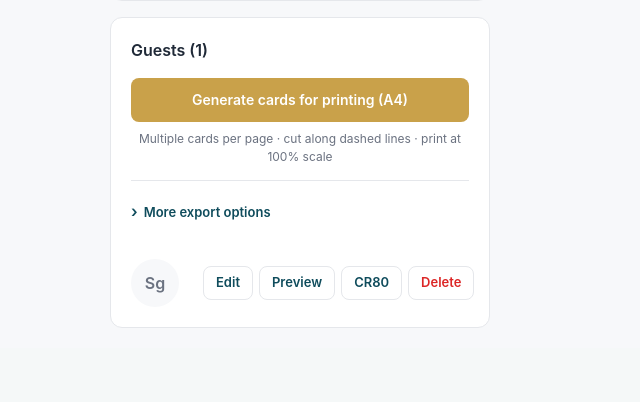
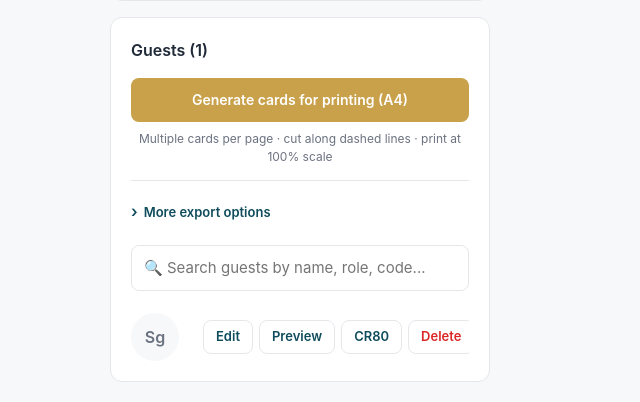
Before and after one commit to Abdelrhman-Rayis/event-cards-system, a Flask app: template event_cards/templates/index.html in a window 1280 px wide. Shown: the part 518-920 px from the top of the page, without its empty margins (0-640 px from the left). Before the commit the page ends 846 px from the top, so only its background shows below. Run offline with Flask 3, Linux system fonts and the light colour scheme; the template is opened without the code that fills it: most values are stand-ins (such as "Sample title", 1, 10 or a date in 2020).

Commit message:
Add guest search filter and scrollable list container

```diff
--- a/event_cards/templates/index.html
+++ b/event_cards/templates/index.html
@@ -142,13 +142,18 @@
     .export-group__row { display: flex; gap: 6px; }
     .export-group__row .btn { flex: 1; }
 
-    .glist { margin: 16px 0 0; padding: 0; list-style: none; }
+    .glist { margin: 0; padding: 0; list-style: none; }
+
+    .glist-container { max-height: 65vh; overflow-y: auto; padding-right: 8px; margin-top: 12px; }
+    .glist-container::-webkit-scrollbar { width: 6px; }
+    .glist-container::-webkit-scrollbar-thumb { background: var(--border); border-radius: 4px; }
+
     .glist__empty {
       text-align: center; padding: 48px 16px; color: var(--muted); font-size: 14px;
     }
     .grow {
       display: flex; align-items: center; gap: 12px;
-      padding: 14px 0; border-bottom: 1px solid var(--border);
+      padding: 10px 0; border-bottom: 1px solid var(--border);
     }
     .grow:last-child { border-bottom: 0; padding-bottom: 0; }
     .grow__photo {
@@ -300,7 +305,13 @@
           </details>
         {% endif %}
 
-        <ul class="glist">
+
+        <div class="field" style="margin: 16px 0 0;">
+          <input type="search" id="guestSearch" class="input" placeholder="🔍 Search guests by name, role, code..." autocomplete="off">
+        </div>
+        <div class="glist-container">
+          <ul class="glist">
+
           {% if not guests %}
             <li class="glist__empty">No guests yet — add your first one to get started.</li>
           {% else %}
@@ -335,9 +346,32 @@
             {% endfor %}
           {% endif %}
         </ul>
+        </div>
       </section>
 
     </div>
   </main>
+
+  <script>
+    document.addEventListener('DOMContentLoaded', function() {
+      const searchInput = document.getElementById('guestSearch');
+      if (searchInput) {
+        searchInput.addEventListener('input', function(e) {
+          const term = e.target.value.toLowerCase();
+          const items = document.querySelectorAll('.glist .grow');
+          items.forEach(function(item) {
+            // Check text content (name, role, code)
+            const text = item.textContent.toLowerCase();
+            if (text.includes(term)) {
+              item.style.display = ''; // Revert to CSS flex
+            } else {
+              item.style.display = 'none';
+            }
+          });
+        });
+      }
+    });
+  </script>
 </body>
+
 </html>
```
